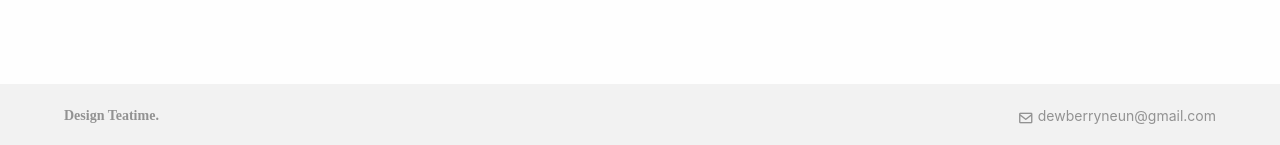
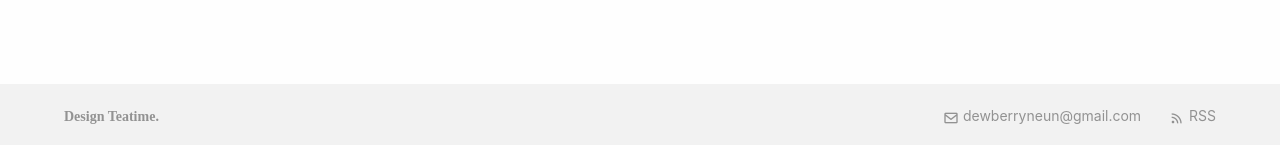
Before and after one commit to dewberry9/dewberry9.github.io, a Jekyll site: the page built from index.html, in a window 1280 px wide and 900 px high, scrolled down 996 px. Shown: the part 752-897 px from the top of the window. Built offline with Jekyll 4.4.1, drawn with Linux system fonts in a browser that asks for light colours; the list of posts is cut into pages by our own code; a style sheet for code colours, icons or effects is not loaded.

Commit message:
feat: 404 Error Page

```diff
--- a/_includes/footer.html
+++ b/_includes/footer.html
@@ -1,4 +1,9 @@
 <footer id="footer">
-    <a href="{{ "/" | relative_url }}" title="Design Teatime">Design Teatime.</a>
-    <a href="mailto:{{ site.email }}" title="Email"><i class='bx bx-envelope'></i> {{ site.email }}</a>
+    <span>
+        <a id="home-page" href="{{ "/" | relative_url }}" title="Design Teatime">Design Teatime.</a>
+    </span>
+    <span>
+        <a href="mailto:{{ site.email }}" title="Email"><i class='bx bx-envelope'></i> {{ site.email }}</a>
+        <a id="rss-link" href="{{ site.url | escape }}/rss.xml"><i class='bx bx-rss'></i> RSS</a>
+    </span>
 </footer>
--- a/_layouts/base.html
+++ b/_layouts/base.html
@@ -2,11 +2,15 @@
 <html lang="{{ page.lang | default: site.lang | default: "ko" }}">
 {%- include head.html -%}
 <body>
-    {%- include nav.html -%}
+    {% if page.title != "error" %}
+        {%- include nav.html -%}
+    {% endif %}
     <div id="content">
         {{ content }}
     </div>
-    {%- include footer.html -%}
+    {% if page.title != "error" %}
+        {%- include footer.html -%}
+    {% endif %}
 </body>
 {% if page.title == "intro" %}
     <script type="text/javascript" src="{{ "/assets/view.js" | relative_url }}"></script>
--- a/_sass/teatime.scss
+++ b/_sass/teatime.scss
@@ -197,8 +197,7 @@
     }
 
     @include media-query($mobile-width) {
-        float: left;
-        margin-right: 4px;
+        display: none;
     }
 }
 
@@ -773,14 +772,18 @@
     padding-right: -webkit-calc((100vw - #{$wide-width}) / 2);
     padding-right:         calc((100vw - #{$wide-width}) / 2);
 
-    a {
-        &:first-child {
+    span a {
+        &#home-page {
             font-family: 'Renner*';
             font-weight: 800;
         }
 
         i {
             font-size: 1rem !important;
+        }
+
+        &#rss-link {
+            margin-left: 1.5rem;
         }
     }
 
@@ -793,5 +796,9 @@
 
     @include media-query($normal-width) {
         padding: 0 1rem;
+
+        &#rss-link {
+            margin-left: 1rem;
+        }
     }
 }
--- a/index.html
+++ b/index.html
@@ -2,7 +2,6 @@
 layout: base
 title: intro
 ---
-
 <div id="introduction-page" class="hide">
     <section class="intro-sec front">
         <div class="typography">
```
Also changed, not shown: 404.html (+37 -0 lines).
